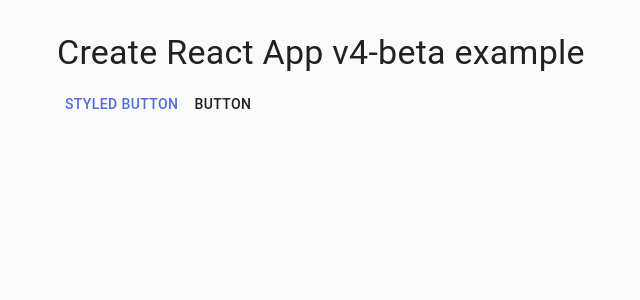
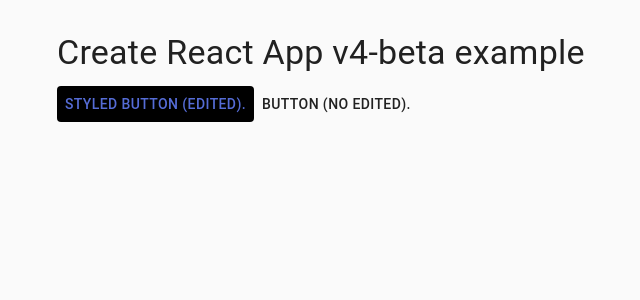
Before and after one commit to julianandreszb/django-real-estate-react, a React app in the folder frontend/: page / in a window 1280 px wide. Shown: the top 300 px of the page, without its empty margins (307-947 px from the left). Built offline with nearby package versions, Linux system fonts and the light colour scheme; the HTML template or start-up script is replaced by a standard one.

Commit message:
Migrate App class to hooks

```diff
--- a/frontend/src/components/App.js
+++ b/frontend/src/components/App.js
@@ -1,5 +1,5 @@
-import React, {Component} from "react";
-import {render} from "react-dom";
+import React, { useState } from "react";
+import ReactDOM from "react-dom";
 import CssBaseline from '@material-ui/core/CssBaseline';
 import styled, {ThemeProvider} from 'styled-components';
 import Button from "@material-ui/core/Button";
@@ -10,20 +10,13 @@
 
 const StyledButton = styled(Button)`
   color: ${props => props.theme.palette.primary.main};
+  background: black
 `;
 
-class App extends Component {
+const App = () => {
 
-    constructor(props) {
-        super(props);
-        this.state = {
-            data: [],
-            loaded: false,
-            placeholder: "Loading"
-        };
-    }
+    const [data, setData] = useState([]);
 
-    render() {
     return (
         <ThemeProvider theme={theme}>
             <CssBaseline/>
@@ -32,16 +25,15 @@
                     <Typography variant="h4" component="h1" gutterBottom>
                         Create React App v4-beta example
                     </Typography>
-                        <StyledButton>Styled Button</StyledButton>
-                        <Button>Button</Button>
+                    <StyledButton>Styled Button (Edited).</StyledButton>
+                    <Button>Button (No edited).</Button>
                 </Box>
             </Container>
         </ThemeProvider>
     );
-    }
-}
+};
 
 export default App;
 
 const container = document.getElementById("app");
-render(<App/>, container);
+ReactDOM.render(<App/>, container);
```
Also changed, not shown: 1 other file (tests, documents, lock files or other folders). Lines whose indentation alone changed are shown as unchanged.
